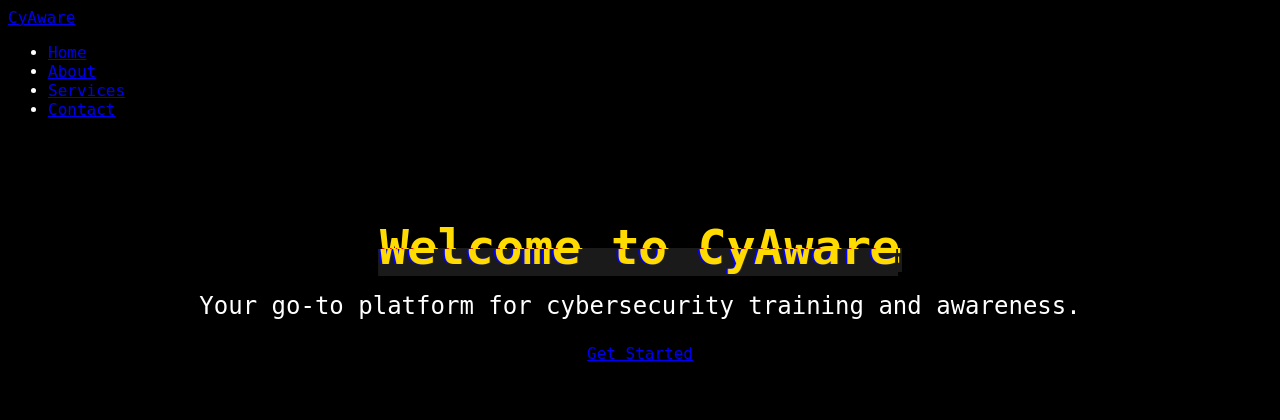
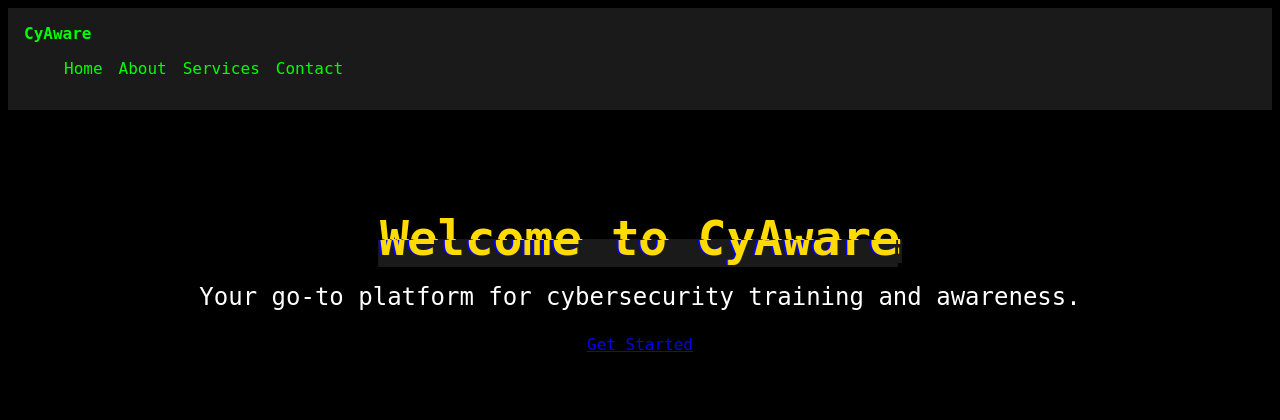
Before and after one commit to drent-z/cyaware, a Flask app: page / in a window 1280 px wide. Shown: the top 420 px of the page. Run offline with Flask 3, Linux system fonts and the light colour scheme.

Commit message:
Update styles.css

```diff
--- a/app/static/styles.css
+++ b/app/static/styles.css
@@ -18,6 +18,32 @@ body {
 
 header {
     margin-bottom: 20px;
+}
+
+.navbar {
+    background-color: var(--navbar-bg);
+    padding: 1rem;
+}
+
+.navbar-brand {
+    color: var(--navbar-color);
+    font-weight: 700;
+    text-decoration: none;
+}
+
+.nav-links {
+    list-style-type: none;
+    display: flex;
+    gap: 1rem;
+}
+
+.nav-links a {
+    color: var(--nav-link-color);
+    text-decoration: none;
+}
+
+.nav-links a:hover {
+    color: var(--nav-link-hover-color);
 }
 
 .hero {
```
